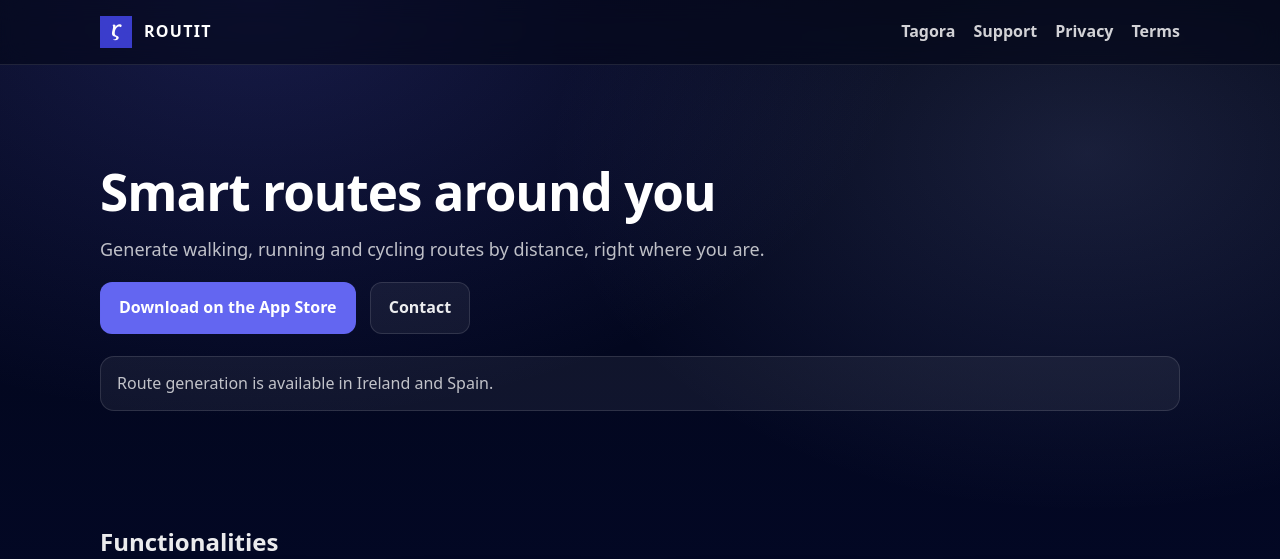
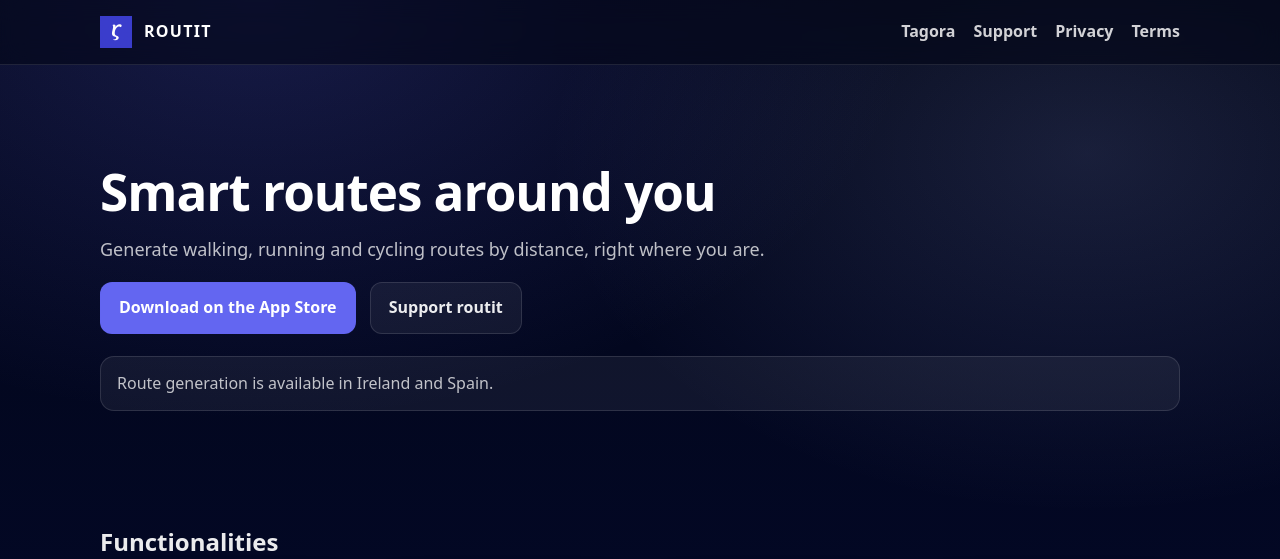
Before and after one commit to albertohdez98/tagora-website, a plain HTML site: page projects/routit/index.html in a window 1280 px wide. Shown: the top 559 px of the page. Drawn offline with Linux system fonts and the light colour scheme.

Commit message:
Update index.html

```diff
--- a/projects/routit/index.html
+++ b/projects/routit/index.html
@@ -36,7 +36,7 @@
 
     <div style="margin-top:18px;">
       <a class="btn primary" href="#">Download on the App Store</a>
-      <a class="btn" href="mailto:contact@tagora.tech" style="margin-left:10px;">Contact</a>
+      <a class="btn" href="https://buy.stripe.com/4gM7sN0CH0Op3BQ7xN9Zm00" style="margin-left:10px;">Support routit</a>
     </div>
 
     <div class="note">
```
